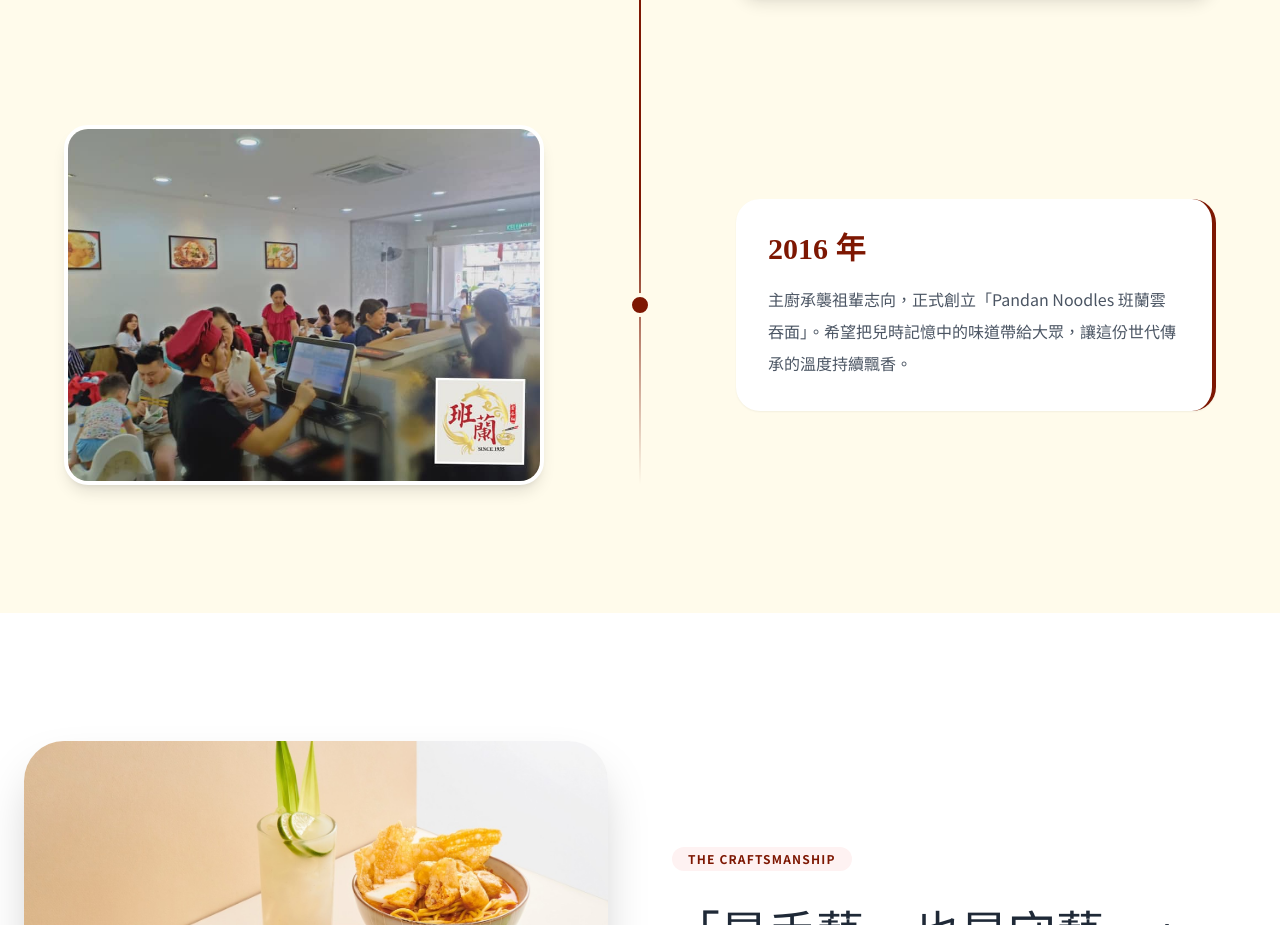
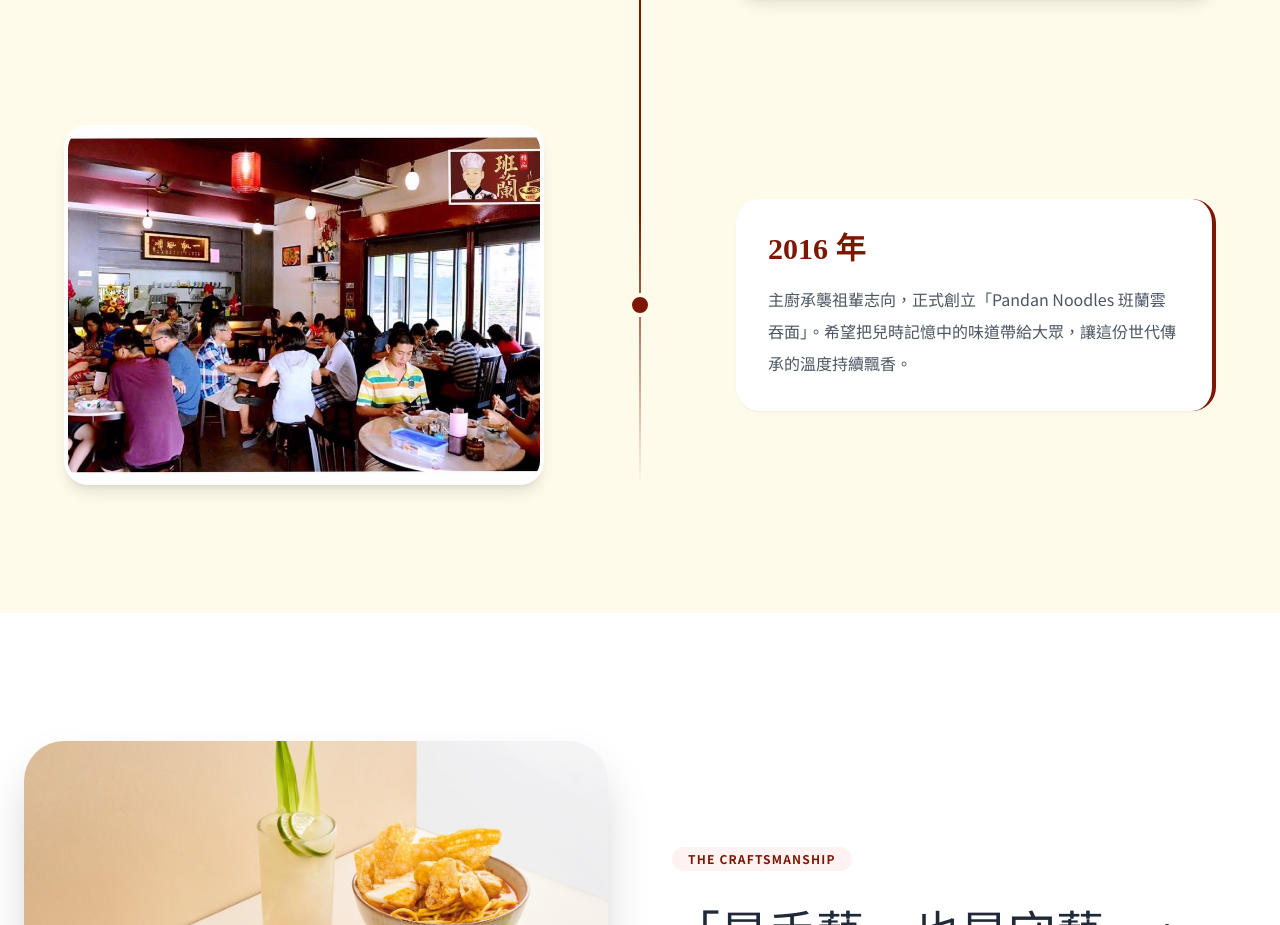
Before and after one commit to lisallm/PDNrestaurant-site, a plain HTML site: page PNDrestaurantSite/index.html in a window 1280 px wide. Shown: the part 2431-3356 px from the top of the page. Drawn offline with nearby package versions, Linux system fonts and the light colour scheme.

Commit message:
change pic

```diff
--- a/PNDrestaurantSite/index.html
+++ b/PNDrestaurantSite/index.html
@@ -179,7 +179,7 @@
                     <div class="absolute left-1/2 transform -translate-x-1/2 -translate-y-1/2 w-6 h-6 bg-[#7D1702] rounded-full border-4 border-[#FFFBEB] z-10 hidden md:block" style="top: 50%;"></div>
                     <div class="md:w-5/12">
                         <!-- 圖片路徑：images/history-4.jpg -->
-                        <img src="images/history-4.jpg" alt="2016年班蘭雲吞麵照片" class="w-full aspect-[4/3] object-cover rounded-3xl shadow-lg border-4 border-white bg-gray-200">
+                        <img src="images/history-5.jpg" alt="2016年班蘭雲吞麵照片" class="w-full aspect-[4/3] object-cover rounded-3xl shadow-lg border-4 border-white bg-gray-200">
                     </div>
                 </div>
             </div>
```
Also changed, not shown: PNDrestaurantSite/images/history-5.jpg (added).
